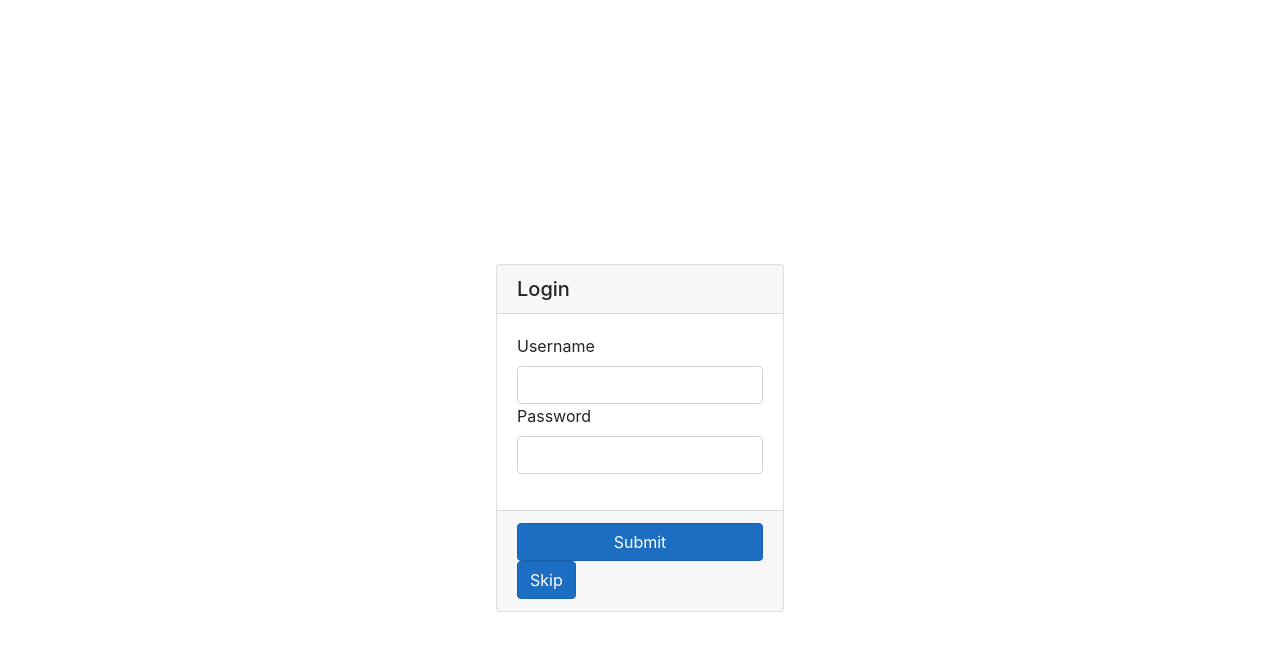
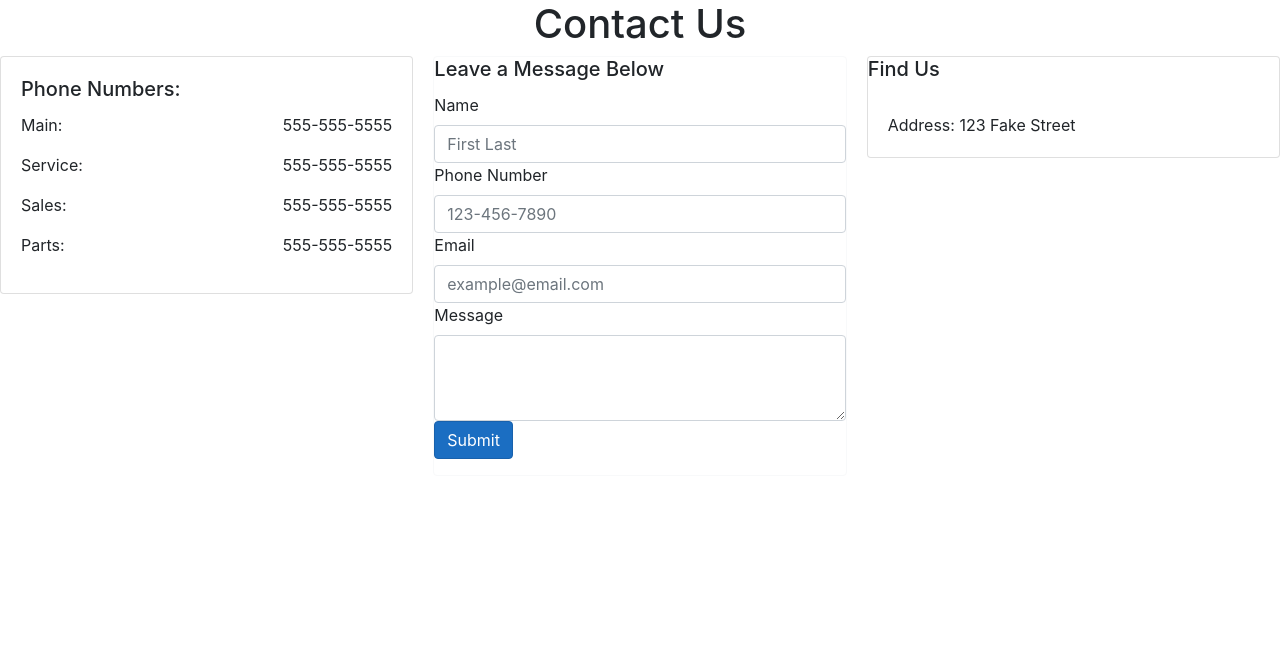
Before and after one commit to Pronounced/dealership-app, a React (Create React App) app in the folder ClientApp/: page /ContactUs in a window 1280 px wide. Shown: the top 650 px of the page. Built offline with nearby package versions, Linux system fonts and the light colour scheme; no server answers.

Commit message:
Implemented Contact Us form. Implemented Layout.

```diff
--- a/ClientApp/src/App.js
+++ b/ClientApp/src/App.js
@@ -11,6 +11,8 @@ import {
 import './custom.css'
 import Customers from './components/Customers';
 import CarRules from './components/CarRules';
+import ContactUs from './components/ContactUs';
+import Layout from './components/Layout';
 
 export default class App extends Component {
   static displayName = App.name;
@@ -139,7 +141,6 @@ export default class App extends Component {
       isLoggedIn: status,
       isAdmin: isAdmin,
       currentUser: user,
-      view: 'Inventory'
     });
   }
 
@@ -171,9 +172,10 @@ export default class App extends Component {
 
 
   render() {
-    const { inventoryData, userData, isAdmin, view, currentUser, carRules } = this.state;
+    const { inventoryData, userData, isAdmin, view, currentUser, carRules, isLoggedIn } = this.state;
     return(
       <Router>
+        <Layout updateLoginStatus={this.updateLoginStatus} isLoggedIn={isLoggedIn} isAdmin={isAdmin}>
           <Switch>
             <Route path="/Inventory" >
               <Inventory currentUser={currentUser} updateCar={this.updateCar} addCar={this.addCar} handleAdd={this.handleAdd} isAdmin={isAdmin} inventory={inventoryData} />
@@ -190,10 +192,14 @@ export default class App extends Component {
             <Route path="/CarRules">
               <CarRules rules={carRules} isAdmin={isAdmin} deleteCarRule={this.deleteCarRule} addCarRule={this.addCarRule}/>
             </Route>
+            <Route path="/ContactUs">
+              <ContactUs />
+            </Route>
             <Route path="/">
               <Login updateLoginStatus={this.updateLoginStatus} isAdmin={isAdmin} users={userData} />
             </Route>
           </Switch>
+        </Layout>
       </Router>
     )
   }
--- a/ClientApp/src/components/AddInventory.js
+++ b/ClientApp/src/components/AddInventory.js
@@ -15,8 +15,8 @@ export class AddInventory extends Component{
       seller: this.props.currentUser,
       guid: uuidv4(),
       isApproved: "",
-      alert: null,
-      alertMessage: []
+      alert: false,
+      alertMessage: [],
     }
 
   handleChange = ({target}) => {
@@ -32,39 +32,29 @@ export class AddInventory extends Component{
 
   handleSubmit = (event) => {
     event.preventDefault();
-    var messageArray = []
 
     if(!this.props.isAdmin) {
       this.props.rules.map((rule) => {
-        if(parseInt(rule.startYear)<= parseInt(this.state.year) && parseInt(rule.endYear)>= parseInt(this.state.year)){}
+        if(parseInt(rule.startYear)<= parseInt(this.state.year) && parseInt(rule.endYear)>= parseInt(this.state.year)){
+          if(rule.make === this.state.make)
+          {
+            if(rule.model === this.state.model)
+            {
+              if(rule.color === this.state.color)
+              {
+                return this.props.addCar(this.state);
+              }
+            }
+          }
+        }
         else {
-          if(!messageArray.includes("Outside year range")){
-          messageArray.push("Outside year range")}}
-        if(rule.make === this.state.make){}
-        else{
-        if(!messageArray.includes("Make not accepted")){
-          messageArray.push("Make not accepted")}}
-        if(rule.model === this.state.model){}
-        else{
-          if(!messageArray.includes("Model not accepted")){
-          messageArray.push("Model not accepted")}}
-        if(rule.color === this.state.color){}
-        else{
-          if(!messageArray.includes("Color not accepted")){
-          messageArray.push("Color not accepted")}}
-        if (!this.state.alertMessage)
-        {
-          return this.props.addCar(this.state);
-        } else{
           this.setState({
-            alert:true, alertMessage: messageArray
+            alert:true
           })
         }
-
         return true;
       }
-    )
-    } else {
+    )} else {
       return this.props.addCar(this.state);
     }
   }
@@ -72,15 +62,12 @@ export class AddInventory extends Component{
   render() {
     return (
       <div>
-
         <Container fluid>
           <Alert show={this.state.alert} variant="danger">
           <Alert.Heading>Car was denied</Alert.Heading>
-            {this.state.alertMessage.map(item =>
-              <p>{item}</p>
-            )}
+            <p>We are not accepting vehicles of this type at the moment</p>
           </Alert>
-          <Row style={{ height: '15vh'}}></Row>
+          <Row style={{ height: '5vh'}}></Row>
           <Row>
           <Col></Col>
             <Col md="auto">
--- a/ClientApp/src/components/CarRules.js
+++ b/ClientApp/src/components/CarRules.js
@@ -1,6 +1,5 @@
 import React, { Component } from 'react';
-import { Table, Navbar, Nav, Button, Card, Accordion, Form } from 'react-bootstrap';
-import { Link } from 'react-router-dom';
+import { Table, Button, Card, Accordion, Form } from 'react-bootstrap';
 
 export default class CarRules extends Component {
   static displayName = CarRules.name;
@@ -30,14 +29,6 @@ handleSubmit = (event) => {
   render() {
     return (
       <div>
-        <Navbar bg="dark" variant="dark">
-          <Navbar.Brand as={Link} to="/Inventory">Car Dealership</Navbar.Brand>
-          <Nav className="mr-auto">
-            {!this.props.isAdmin && <Nav.Link as={Link} to="/UserInventory">See My Cars</Nav.Link>}
-            {this.props.isAdmin && <Nav.Link as={Link} to="/Customers">Customers</Nav.Link>}
-            <Nav.Link as={Link} to="/Login">Logout</Nav.Link>
-          </Nav>
-        </Navbar>
         <Table striped bordered hover variant="dark">
         <thead>
             <tr>
--- /dev/null
+++ b/ClientApp/src/components/ContactUs.js
@@ -0,0 +1,67 @@
+import React, { Component } from 'react';
+import { Button, Card, Form, CardColumns } from 'react-bootstrap';
+
+export default class ContactUs extends Component {
+  static displayName = ContactUs.name;
+
+  state = {
+    name: "",
+    phone: "",
+    email: "",
+    message: ""
+  }
+
+  handleSubmit = (event) => {
+    event.preventDefault();
+  }
+
+  handleChange = ({target}) => {
+    const name = target.name
+    const value = target.value
+    this.setState({
+      ...this.state, [name]: value,
+    });
+  };
+
+  render() {
+    return (
+      <div>
+        <h1 className="text-center">Contact Us</h1>
+        <CardColumns>
+          <Card>
+            <Card.Body>
+              <Card.Title>Phone Numbers:</Card.Title>
+              <p>Main: <span style={{float: 'right'}}>555-555-5555</span></p>
+              <p>Service: <span style={{float: 'right'}}>555-555-5555</span></p>
+              <p>Sales: <span style={{float: 'right'}}>555-555-5555</span></p>
+              <p>Parts: <span style={{float: 'right'}}>555-555-5555</span></p>
+            </Card.Body>
+          </Card>
+          <Card border="light">
+            <Card.Title>Leave a Message Below</Card.Title>
+            <Form onSubmit={this.handleSubmit} autoComplete="off">
+              <Form.Group>
+                <Form.Label>Name</Form.Label>
+                <Form.Control name="name" type="text" placeholder="First Last" onChange={this.handleChange} required></Form.Control>
+                <Form.Label>Phone Number</Form.Label>
+                <Form.Control name="phone" type="tel" pattern="[0-9]{3}-[0-9]{3}-[0-9]{4}" placeholder="123-456-7890" onChange={this.handleChange} required></Form.Control>
+                <Form.Label>Email</Form.Label>
+                <Form.Control name="email" type="email" placeholder="example@email.com" onChange={this.handleChange} required></Form.Control>
+                <Form.Label>Message</Form.Label>
+                <Form.Control name="message" as="textarea" rows={3} onChange={this.handleChange} required></Form.Control>
+                <Button type="submit">Submit</Button>
+              </Form.Group>
+            </Form>
+          </Card>
+          <Card>
+            <Card.Title>Find Us</Card.Title>
+            <Card.Body>
+              Address: 123 Fake Street
+            </Card.Body>
+          </Card>
+        </CardColumns>
+
+      </div>
+    )
+  }
+}
--- a/ClientApp/src/components/Customers.js
+++ b/ClientApp/src/components/Customers.js
@@ -1,6 +1,5 @@
 import React, { Component } from 'react';
-import { Table, Navbar, Nav } from 'react-bootstrap';
-import { Link } from 'react-router-dom';
+import { Table } from 'react-bootstrap';
 
 export default class Customers extends Component {
   static displayName = Customers.name;
@@ -8,13 +7,6 @@ export default class Customers extends Component {
   render() {
     return(
       <div>
-        <Navbar bg="dark" variant="dark">
-          <Navbar.Brand as={Link} to="/Inventory">Car Dealership</Navbar.Brand>
-          {this.props.isAdmin && <Nav.Link as={Link} to="/CarRules">Acceptance Rules</Nav.Link>}
-          <Nav className="mr-auto">
-            <Nav.Link as={Link} to="/Login">Logout</Nav.Link>
-          </Nav>
-        </Navbar>
         <Table className="text-center" striped bordered hover variant="dark">
           <thead>
             <tr>
--- a/ClientApp/src/components/Inventory.js
+++ b/ClientApp/src/components/Inventory.js
@@ -1,7 +1,6 @@
 import React, { Component } from 'react';
-import { Table, Navbar, Nav, Button, Card, Accordion } from 'react-bootstrap';
+import { Table, Button, Card, Accordion } from 'react-bootstrap';
 import { AddInventory } from './AddInventory';
-import { Link } from 'react-router-dom';
 
 export class Inventory extends Component {
   static displayName = Inventory.name;
@@ -9,15 +8,6 @@ export class Inventory extends Component {
   render() {
     return (
        <div>
-        <Navbar bg="dark" variant="dark">
-          <Navbar.Brand as={Link} to="/Inventory">Car Dealership</Navbar.Brand>
-          <Nav className="mr-auto">
-            {!this.props.isAdmin && <Nav.Link as={Link} to="/UserInventory">See My Cars</Nav.Link>}
-            {this.props.isAdmin && <Nav.Link as={Link} to="/Customers">Customers</Nav.Link>}
-            {this.props.isAdmin && <Nav.Link as={Link} to="/CarRules">Acceptance Rules</Nav.Link>}
-            <Nav.Link as={Link} to="/Login">Logout</Nav.Link>
-          </Nav>
-        </Navbar>
         <Table striped bordered hover variant="dark">
           <thead>
             <tr>
--- a/ClientApp/src/components/Layout.js
+++ b/ClientApp/src/components/Layout.js
@@ -1,17 +1,26 @@
 import React, { Component } from 'react';
-import { Container } from 'reactstrap';
-import { NavMenu } from './NavMenu';
+import { Link } from 'react-router-dom';
+import { Navbar, Nav } from 'react-bootstrap';
 
-export class Layout extends Component {
+
+export default class Layout extends Component {
   static displayName = Layout.name;
 
   render () {
     return (
       <div>
-        <NavMenu />
-        <Container>
-          {this.props.children}
-        </Container>
+        { this.props.isLoggedIn && <Navbar bg="dark" variant="dark">
+          <Navbar.Brand as={Link} to="/Inventory">Car Dealership</Navbar.Brand>
+          <Nav className="mr-auto">
+            <Nav.Link as={Link} to="/Inventory">See Inventory</Nav.Link>
+            {!this.props.isAdmin && <Nav.Link as={Link} to="/UserInventory">See My Cars</Nav.Link>}
+            {!this.props.isAdmin && <Nav.Link as={Link} to="/ContactUs">Contact Us</Nav.Link>}
+            {this.props.isAdmin && <Nav.Link as={Link} to="/Customers">Customers</Nav.Link>}
+            {this.props.isAdmin && <Nav.Link as={Link} to="/CarRules">Acceptance Rules</Nav.Link>}
+            <Nav.Link as={Link} to="/Login" onClick={() => this.props.updateLoginStatus(false,false,null)}>Logout</Nav.Link>
+          </Nav>
+        </Navbar> }
+        {this.props.children}
       </div>
     );
   }
--- a/ClientApp/src/components/UserInventory.js
+++ b/ClientApp/src/components/UserInventory.js
@@ -1,7 +1,6 @@
 import React, { Component } from 'react';
-import { Table, Accordion, Card, Button, Navbar, Nav } from 'react-bootstrap';
+import { Table, Accordion, Card, Button } from 'react-bootstrap';
 import { AddInventory } from './AddInventory';
-import { Link } from 'react-router-dom';
 
 export class UserInventory extends Component {
   static displayName = UserInventory.name;
@@ -9,13 +8,6 @@ export class UserInventory extends Component {
   render() {
     return (
        <div>
-       <Navbar bg="dark" variant="dark">
-          <Navbar.Brand as={Link} to="/Inventory">Car Dealership</Navbar.Brand>
-          <Nav className="mr-auto">
-            {!this.props.isAdmin && <Nav.Link as={Link} to="/Inventory">See Inventory</Nav.Link>}
-            <Nav.Link as={Link} to="/Login">Logout</Nav.Link> {/*href to clear state */}
-          </Nav>
-        </Navbar>
         <Table striped bordered hover variant="dark">
           <thead>
             <tr>
```
Lines whose indentation alone changed are shown as unchanged.
